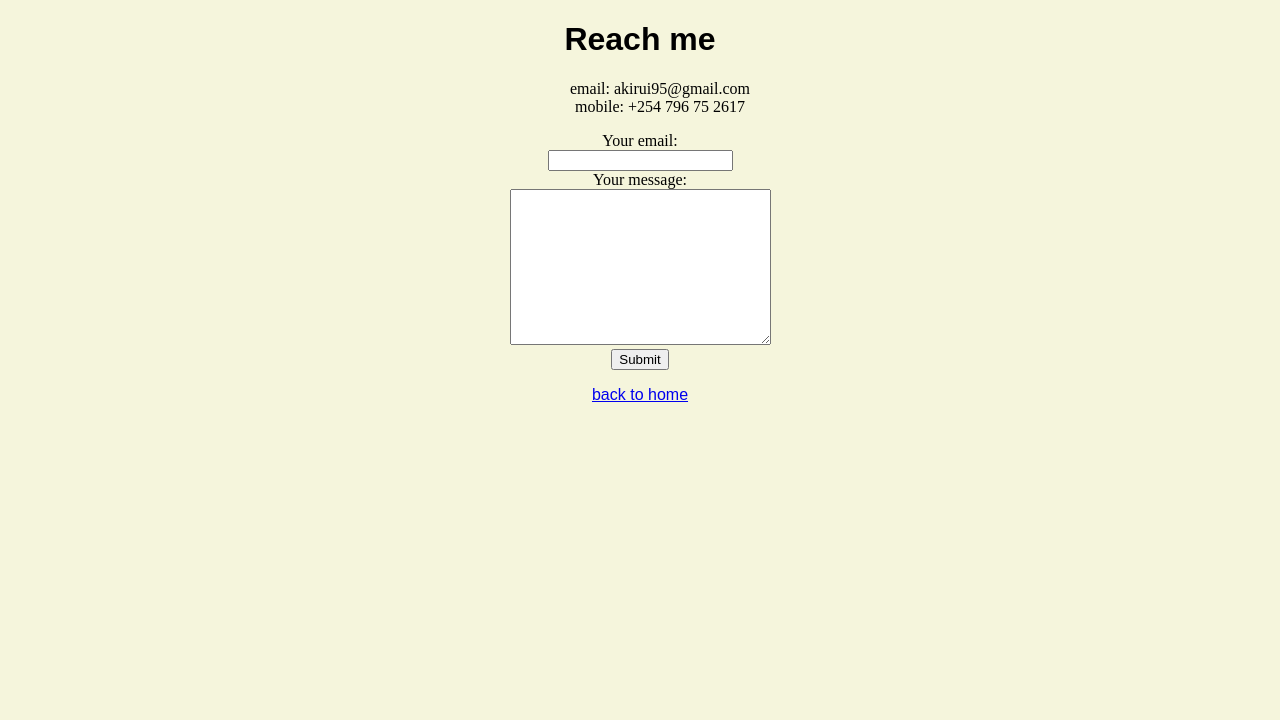
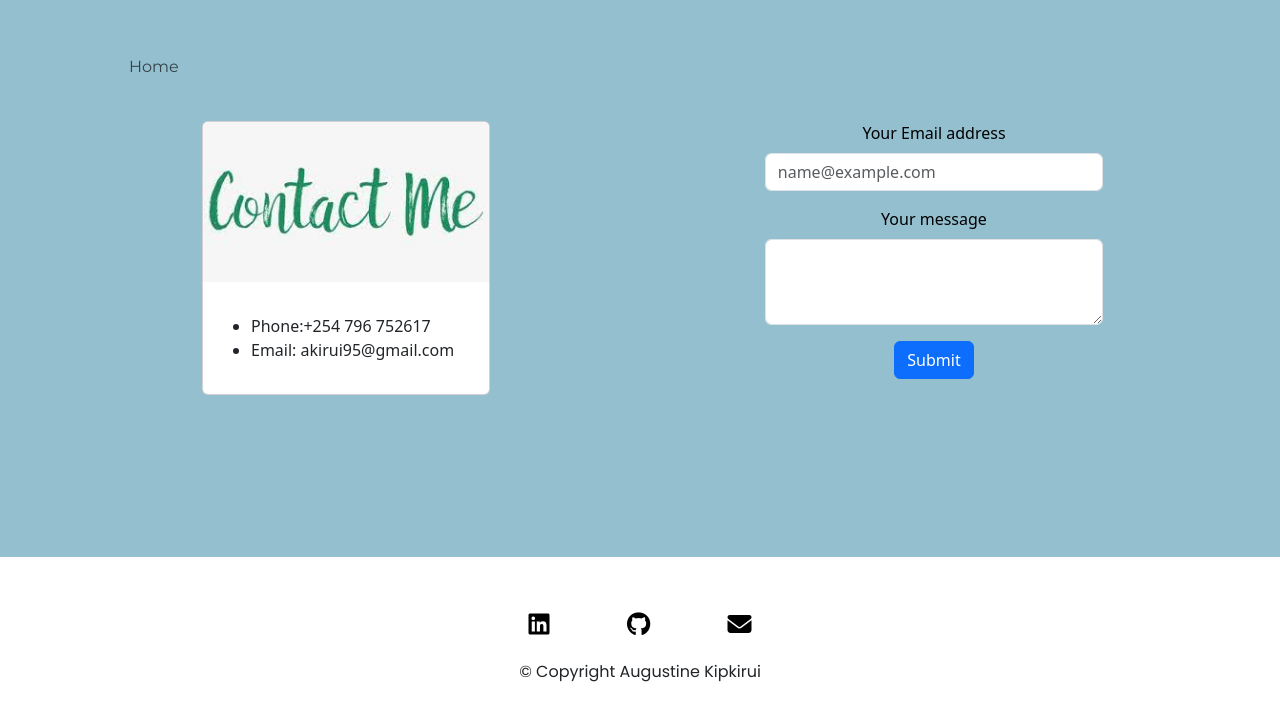
Before and after one commit to August-Ine/CV, a plain HTML site: page contactme.html in a window 1280 px wide. Drawn offline with nearby package versions, Linux system fonts and the light colour scheme.

Commit message:
css styling for contact-me page

```diff
--- a/contactme.html
+++ b/contactme.html
@@ -1,29 +1,85 @@
 <!DOCTYPE html>
 <html lang="en">
+
 <head>
     <meta charset="UTF-8">
     <title>Augustine Kipkirui Contacts</title>
     <link rel="stylesheet" href="css/styles.css">
+    <!-- fonts -->
+    <link rel="preconnect" href="https://fonts.googleapis.com">
+    <link rel="preconnect" href="https://fonts.gstatic.com" crossorigin>
+    <link
+        href="https://fonts.googleapis.com/css2?family=Montserrat:ital,wght@0,100;0,400;0,500;0,900;1,500&family=Poppins:ital,wght@0,400;0,500;1,400&family=Ubuntu:wght@300&display=swap"
+        rel="stylesheet">
+    <!-- bootstrap -->
+    <link href="https://cdn.jsdelivr.net/npm/bootstrap@5.3.0-alpha1/dist/css/bootstrap.min.css" rel="stylesheet"
+        integrity="sha384-GLhlTQ8iRABdZLl6O3oVMWSktQOp6b7In1Zl3/Jr59b6EGGoI1aFkw7cmDA6j6gD" crossorigin="anonymous">
+    <script src="https://cdn.jsdelivr.net/npm/bootstrap@5.3.0-alpha1/dist/js/bootstrap.bundle.min.js"
+        integrity="sha384-w76AqPfDkMBDXo30jS1Sgez6pr3x5MlQ1ZAGC+nuZB+EYdgRZgiwxhTBTkF7CXvN"
+        crossorigin="anonymous"></script>
+    <!-- font awesome -->
+    <link rel="stylesheet" href="https://kit.fontawesome.com/5948ba3f78.css" crossorigin="anonymous">
+    <script src="https://kit.fontawesome.com/5948ba3f78.js" crossorigin="anonymous"></script>
+
 </head>
-<body style="background-color:beige;">
-    <center>
-        <h1>Reach me</h1>
-        <ul style="list-style-type:none">
-            <li>email: akirui95@gmail.com</li>
-            <li>mobile: +254 796 75 2617</li>
-        </ul>
-        <form action="mailto:akirui95@gmail.com" method="post" enctype="text/plain">
-            <label for="user_email">Your email:</label><br>
-            <input type="email" name="user_email"></td><br>
-            <label for="message">Your message:</label><br>
-            <textarea name="user_message" id="message" cols="30" rows="10"></textarea><br>
-            <input type="submit" id="submit">
-        </form>
-    </center>
+
+<body>
+    <section id="contact-me-section" class="colored-section">
+        <nav class="navbar navbar-expand-lg">
+            <div class="container-fluid">
+                <button class="navbar-toggler" type="button" data-bs-toggle="collapse"
+                    data-bs-target="#navbarSupportedContent" aria-controls="navbarSupportedContent"
+                    aria-expanded="false" aria-label="Toggle navigation">
+                    <span class="navbar-toggler-icon"></span>
+                </button>
+                <div class="collapse navbar-collapse" id="navbarSupportedContent">
+                    <ul class="navbar-nav me-auto mb-2 mb-lg-0">
+                        <li class="nav-item">
+                            <a class="nav-link" aria-current="page" href="index.html">Home</a>
+                        </li>
+                    </ul>
+                </div>
+            </div>
+        </nav>
+        <div class="row contact-me-row">
+            <div class="col-lg-6 contact-col">
+                <div class="card contact-card" style="width: 18rem;">
+                    <img src="images/contact-me.jpeg" class="card-img-top" alt="contact me">
+                    <div class="card-body">
+                        <p class="card-text">
+                        <ul>
+                            <li>Phone:+254 796 752617</li>
+                            <li>Email: akirui95@gmail.com</li>
+                        </ul>
+                        </p>
+                    </div>
+                </div>
+            </div>
+            <div class="col-lg-6 contact-col" style="text-align: center;">
+                <div class="contact-me-form">
+                    <form action="mailto:akirui95@gmail.com" method="post" enctype="text/plain">
+                        <div class="mb-3">
+                            <label for="user_email" class="form-label">Your Email address</label>
+                            <input type="email" class="form-control" id="email" placeholder="name@example.com">
+                        </div>
+                        <div class="mb-3">
+                            <label for="message" class="form-label">Your message</label>
+                            <textarea class="form-control" id="message" rows="3"></textarea>
+                        </div>
+                        <button type="submit" class="btn btn-primary">Submit</button>
+                    </form>
+                </div>
+            </div>
+        </div>
+    </section>
+
+
 </body>
-<footer>
-    <div>
-        <p align="center"><a href="index.html">back to home</a></p>
-    </div>
+<footer id="footer">
+    <i class="fa-brands fa-linkedin footer-icon"></i>
+    <i class="fa-brands fa-github footer-icon"></i>
+    <a href="contactme.html" class="fa-solid fa-envelope footer-icon"></a>
+    <p>© Copyright Augustine Kipkirui</p>
 </footer>
+
 </html>
--- a/css/styles.css
+++ b/css/styles.css
@@ -6,6 +6,8 @@ body {
 h1 {
     font-family: 'Montserrat', sans-serif;
 }
+
+h2 {}
 
 h2,
 p {
@@ -16,10 +18,14 @@ h3 {
     font-family: 'Ubuntu', sans-serif;
 }
 
+nav {
+    width: 45%;
+}
+
 /* all sections */
 .colored-section {
     background-color: #93BFCF;
-    color: #fff;
+    color: #000;
 }
 
 .white-section {
@@ -37,9 +43,24 @@ h3 {
 }
 
 /* title section */
+.nav-link {
+    font-size: 2rem;
+    font-family: 'Montserrat', sans-serif;
+    margin: 0 45px;
+}
+
 #title {
-    padding: 5% 10%;
+    padding: 1% 10% 7%;
 }
+
+#title h1 {
+    color: #4b565d;
+}
+
+#title h2 {
+    color: #293945;
+}
+
 
 #profile-image {
     border-radius: 100%;
@@ -52,6 +73,15 @@ h3 {
 /* Education */
 #education-list {
     text-align: left;
+}
+
+#education h3 {
+    color: #7d8f9d;
+    font-weight: 500;
+}
+
+#education p {
+    font-style: italic;
 }
 
 /* skills */
@@ -71,3 +101,39 @@ h3 {
 #hobbies-list {
     text-align: left;
 }
+
+/* footer */
+#footer {
+    text-align: center;
+    margin: 30px;
+}
+
+.footer-icon {
+    margin: 2% 3%;
+    font-size: 1.5rem;
+    text-decoration: none;
+    color: #000;
+}
+
+/* contact me page */
+#contact-me-section {
+    padding: 1% 5% 10%;
+
+}
+
+.card-img-top {
+    width: 60%;
+}
+
+.contact-me-row {
+    margin: 3% 10%;
+}
+
+.contact-card {
+    margin: auto;
+}
+
+.contact-me-form {
+    margin: auto;
+    width: 60%;
+}
```
Also changed, not shown: index.html (+62 -27 lines), images/contact-me.jpeg (added).
